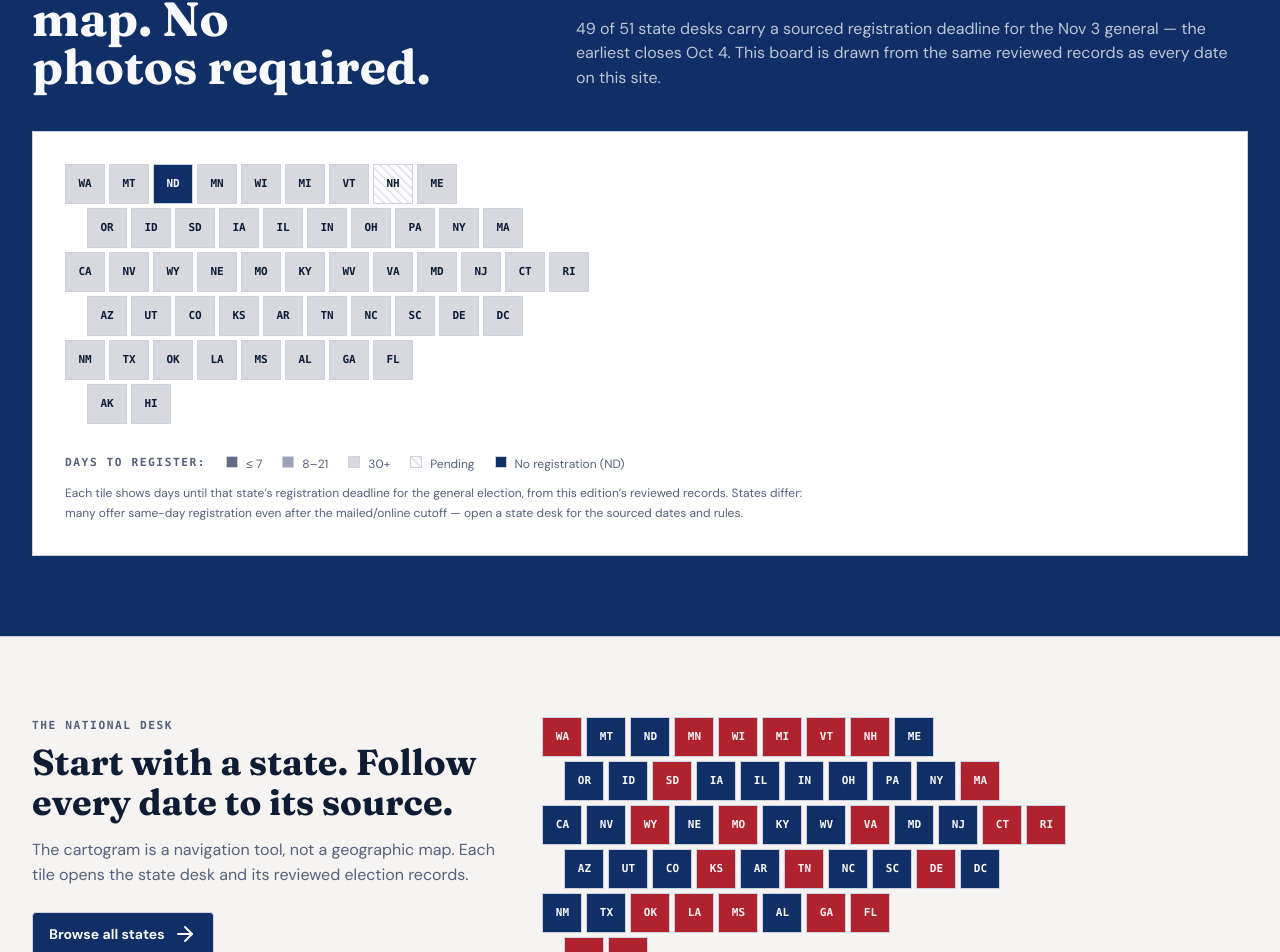
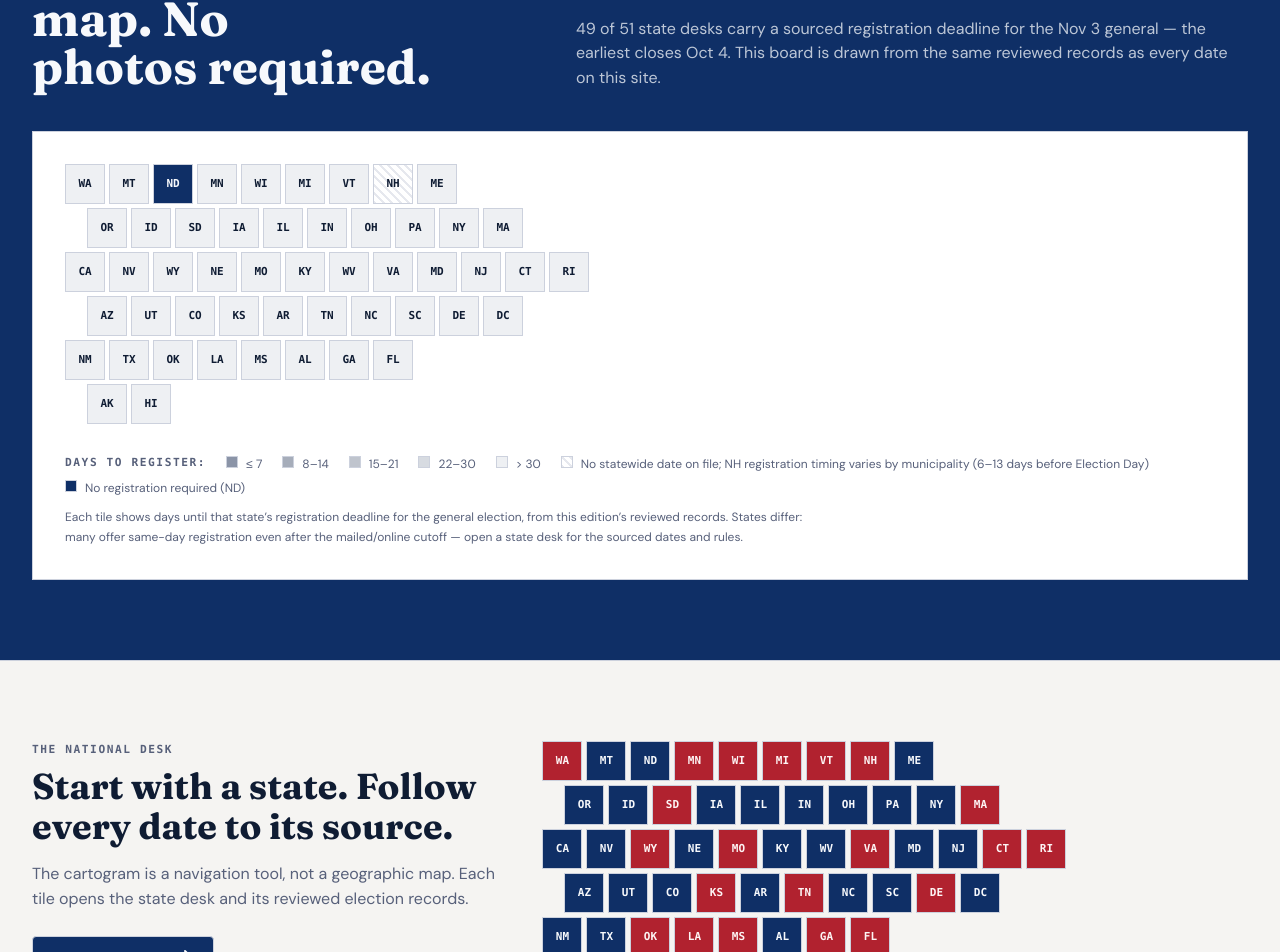
Before and after one commit to kevynsgrin-a11y/Midterm-Hub, a Next.js app: page / in a window 1280 px wide. Shown: the part 1468-2420 px from the top of the page. Built offline with nearby package versions, Linux system fonts and the light colour scheme.

Commit message:
Fix registration cartogram labels, contrast, and legend

```diff
--- a/app/globals.css
+++ b/app/globals.css
@@ -13,8 +13,24 @@
   --color-border: var(--border); --color-ring: var(--ring);
   --color-highlight: var(--highlight);
 }
-:root { --background:#f5f4f2; --foreground:#0f1c33; --card:#ffffff; --primary:#0f2f66; --primary-foreground:#f7f9fc; --secondary:#b1222f; --secondary-foreground:#fdf4f4; --muted:#e6e8ee; --muted-foreground:#57607a; --accent:#b1222f; --accent-foreground:#fdf4f4; --border:#ccd1dd; --ring:#0f2f66; --highlight:#f0c844; }
-@media (prefers-color-scheme:dark){:root{--background:#0b1526;--foreground:#eef1f6;--card:#12203a;--primary:#5b8ad6;--primary-foreground:#0b1526;--secondary:#e2646d;--secondary-foreground:#0b1526;--muted:#1d2c48;--muted-foreground:#a9b2c4;--accent:#e2646d;--accent-foreground:#0b1526;--border:#33456a;--ring:#5b8ad6;--highlight:#fad657;}}
+:root {
+  --background:#f5f4f2; --foreground:#0f1c33; --card:#ffffff; --primary:#0f2f66; --primary-foreground:#f7f9fc; --secondary:#b1222f; --secondary-foreground:#fdf4f4; --muted:#e6e8ee; --muted-foreground:#57607a; --accent:#b1222f; --accent-foreground:#fdf4f4; --border:#ccd1dd; --ring:#0f2f66; --highlight:#f0c844;
+  --deadline-fill-7:#8b94a7; --deadline-text-7:#0f1c33;
+  --deadline-fill-14:#a6adba; --deadline-text-14:#0f1c33;
+  --deadline-fill-21:#bfc4cd; --deadline-text-21:#0f1c33;
+  --deadline-fill-30:#d7dbe1; --deadline-text-30:#0f1c33;
+  --deadline-fill-over-30:#eef0f3; --deadline-text-over-30:#0f1c33;
+}
+@media (prefers-color-scheme: dark) {
+  :root {
+    --background:#0b1526; --foreground:#eef1f6; --card:#12203a; --primary:#5b8ad6; --primary-foreground:#0b1526; --secondary:#e2646d; --secondary-foreground:#0b1526; --muted:#1d2c48; --muted-foreground:#a9b2c4; --accent:#e2646d; --accent-foreground:#0b1526; --border:#33456a; --ring:#5b8ad6; --highlight:#fad657;
+    --deadline-fill-7:#b7c0ce; --deadline-text-7:#0b1526;
+    --deadline-fill-14:#8290a7; --deadline-text-14:#0b1526;
+    --deadline-fill-21:#56647e; --deadline-text-21:#eef1f6;
+    --deadline-fill-30:#44536f; --deadline-text-30:#eef1f6;
+    --deadline-fill-over-30:#2b3952; --deadline-text-over-30:#eef1f6;
+  }
+}
 *{border-color:var(--border)}html{scroll-behavior:smooth}body{background:var(--background);color:var(--foreground);font-family:var(--font-dm);line-height:1.55}::selection{background:var(--accent);color:var(--accent-foreground)}
 .logo-mark{display:inline-flex;filter:drop-shadow(0 1px 3px color-mix(in srgb,var(--primary) 18%,transparent))}
 .paper-grid{background-image:linear-gradient(to right,color-mix(in srgb,var(--border) 30%,transparent) 1px,transparent 1px);background-size:5rem 100%}
--- a/components/data-art.tsx
+++ b/components/data-art.tsx
@@ -1,9 +1,10 @@
 "use client";
 
 import Link from "next/link";
-import { useEffect, useState, type CSSProperties } from "react";
+import { useEffect, useState } from "react";
 import { elections, formatDate, stateHref, stateNames } from "@/lib/data";
 import { localCalendarDate } from "@/lib/calendar";
+import { DEADLINE_BANDS, NULL_DEADLINE_HATCH, nullDeadlineLabel, tileFill } from "@/lib/deadline-cartogram.mjs";
 import { cn } from "@/lib/utils";
 
 /* Data art, not photojournalism: this site deliberately carries no photographic
@@ -65,7 +66,7 @@ export function CountdownMasthead({ date, eyebrow, caption, initialDate, classNa
 /* 51 tiles in approximate geographic position, filled on a single neutral hue
  * by days until the state's general-election registration deadline. Never a
  * red/blue scale — color must never read as a party cue. Null deadline states
- * are hatched ("date pending" or the state's stated reason). */
+ * are hatched and labeled with the state's reason where known. */
 const CARTO_GRID = ["WA MT ND MN WI MI VT NH ME", "OR ID SD IA IL IN OH PA NY MA", "CA NV WY NE MO KY WV VA MD NJ CT RI", "AZ UT CO KS AR TN NC SC DE DC", "NM TX OK LA MS AL GA FL", "AK HI"].map((row) => row.split(" "));
 
 type Tile = { days: number | null; label: string; noRegistration?: boolean };
@@ -77,9 +78,9 @@ function registrationTiles(today: string): Map<string, Tile> {
   for (const e of generals) {
     if (e.election_date !== latestGeneral) continue;
     if (e.state === "ND") {
-      tiles.set(e.state, { days: null, label: "North Dakota does not require voter registration", noRegistration: true });
+      tiles.set(e.state, { days: null, label: nullDeadlineLabel(e.state), noRegistration: true });
     } else if (!e.registration_deadline) {
-      tiles.set(e.state, { days: null, label: "Registration deadline pending in this edition" });
+      tiles.set(e.state, { days: null, label: nullDeadlineLabel(e.state) });
     } else {
       const days = civilDaysUntil(today, e.registration_deadline);
       tiles.set(e.state, {
@@ -91,14 +92,6 @@ function registrationTiles(today: string): Map<string, Tile> {
     }
   }
   return tiles;
-}
-
-const HATCH = "repeating-linear-gradient(45deg, var(--muted) 0 2px, transparent 2px 6px)";
-
-function tileFill(days: number | null): { style: CSSProperties; lightText: boolean } {
-  if (days === null) return { style: { backgroundImage: HATCH }, lightText: false };
-  const pct = days <= 7 ? 92 : days <= 14 ? 76 : days <= 21 ? 58 : days <= 30 ? 40 : 24;
-  return { style: { backgroundColor: `color-mix(in srgb, var(--muted-foreground) ${pct}%, transparent)` }, lightText: pct >= 58 };
 }
 
 export function RegistrationCartogram({ initialDate }: { initialDate: string }) {
@@ -121,8 +114,7 @@ export function RegistrationCartogram({ initialDate }: { initialDate: string })
                     aria-label={`${stateNames[code] ?? code}: ${tile?.label ?? "no record in this edition"}`}
                     className={cn(
                       "flex size-10 items-center justify-center border font-mono text-[11px] font-bold focus:outline-none focus:ring-2 focus:ring-ring",
-                      tile?.noRegistration ? "border-primary bg-primary text-primary-foreground" : fill.lightText ? "border-transparent text-background" : "border-border text-foreground",
-                      tile && tile.days !== null && tile.days < 0 && "text-muted-foreground"
+                      tile?.noRegistration ? "border-primary bg-primary text-primary-foreground" : "border-border text-foreground",
                     )}
                     style={tile?.noRegistration ? undefined : fill.style}
                   >
@@ -136,11 +128,14 @@ export function RegistrationCartogram({ initialDate }: { initialDate: string })
       </div>
       <div className="mt-4 flex flex-wrap gap-x-5 gap-y-2 text-xs text-muted-foreground">
         <span className="rule-label" style={{ color: "inherit" }}>Days to register:</span>
-        <span><i className="mr-2 inline-block size-3 border" style={{ backgroundColor: "color-mix(in srgb, var(--muted-foreground) 92%, transparent)" }} />≤ 7</span>
-        <span><i className="mr-2 inline-block size-3 border" style={{ backgroundColor: "color-mix(in srgb, var(--muted-foreground) 58%, transparent)" }} />8–21</span>
-        <span><i className="mr-2 inline-block size-3 border" style={{ backgroundColor: "color-mix(in srgb, var(--muted-foreground) 24%, transparent)" }} />30+</span>
-        <span><i className="mr-2 inline-block size-3 border" style={{ backgroundImage: HATCH }} />Pending</span>
-        <span><i className="mr-2 inline-block size-3 border bg-primary" />No registration (ND)</span>
+        {DEADLINE_BANDS.map((band) => (
+          <span key={band.id}>
+            <i className="mr-2 inline-block size-3 border" style={{ backgroundColor: `var(${band.fillToken})` }} />
+            {band.label}
+          </span>
+        ))}
+        <span><i className="mr-2 inline-block size-3 border" style={{ backgroundImage: NULL_DEADLINE_HATCH }} />No statewide date on file; NH registration timing varies by municipality (6–13 days before Election Day)</span>
+        <span><i className="mr-2 inline-block size-3 border bg-primary" />No registration required (ND)</span>
       </div>
       <p className="mt-3 max-w-3xl text-xs leading-relaxed text-muted-foreground">
         Each tile shows days until that state&rsquo;s registration deadline for the general election, from this edition&rsquo;s reviewed records. States differ: many offer same-day registration even after the mailed/online cutoff — open a state desk for the sourced dates and rules.
--- /dev/null
+++ b/lib/deadline-cartogram.mjs
@@ -0,0 +1,38 @@
+export const DEADLINE_BANDS = Object.freeze([
+  Object.freeze({ id: "within-7", label: "≤ 7", maxDays: 7, fillToken: "--deadline-fill-7", textToken: "--deadline-text-7" }),
+  Object.freeze({ id: "8-14", label: "8–14", maxDays: 14, fillToken: "--deadline-fill-14", textToken: "--deadline-text-14" }),
+  Object.freeze({ id: "15-21", label: "15–21", maxDays: 21, fillToken: "--deadline-fill-21", textToken: "--deadline-text-21" }),
+  Object.freeze({ id: "22-30", label: "22–30", maxDays: 30, fillToken: "--deadline-fill-30", textToken: "--deadline-text-30" }),
+  Object.freeze({ id: "over-30", label: "> 30", maxDays: Number.POSITIVE_INFINITY, fillToken: "--deadline-fill-over-30", textToken: "--deadline-text-over-30" }),
+]);
+
+export const NULL_DEADLINE_HATCH = "repeating-linear-gradient(45deg, var(--muted) 0 2px, transparent 2px 6px)";
+
+export function deadlineBand(days) {
+  if (days === null || !Number.isFinite(days)) return null;
+  return DEADLINE_BANDS.find((band) => days <= band.maxDays) ?? null;
+}
+
+export function tileFill(days) {
+  const band = deadlineBand(days);
+  if (!band) {
+    return {
+      band: null,
+      style: { backgroundImage: NULL_DEADLINE_HATCH, color: "var(--foreground)" },
+    };
+  }
+
+  return {
+    band,
+    style: {
+      backgroundColor: `var(${band.fillToken})`,
+      color: `var(${band.textToken})`,
+    },
+  };
+}
+
+export function nullDeadlineLabel(state) {
+  if (state === "ND") return "North Dakota does not require voter registration";
+  if (state === "NH") return "Registration deadlines vary by municipality (6–13 days before Election Day)";
+  return "Registration deadline pending in this edition";
+}
```
Also changed, not shown: lib/deadline-cartogram.d.mts (added), 1 other file (tests, documents, lock files or other folders).
